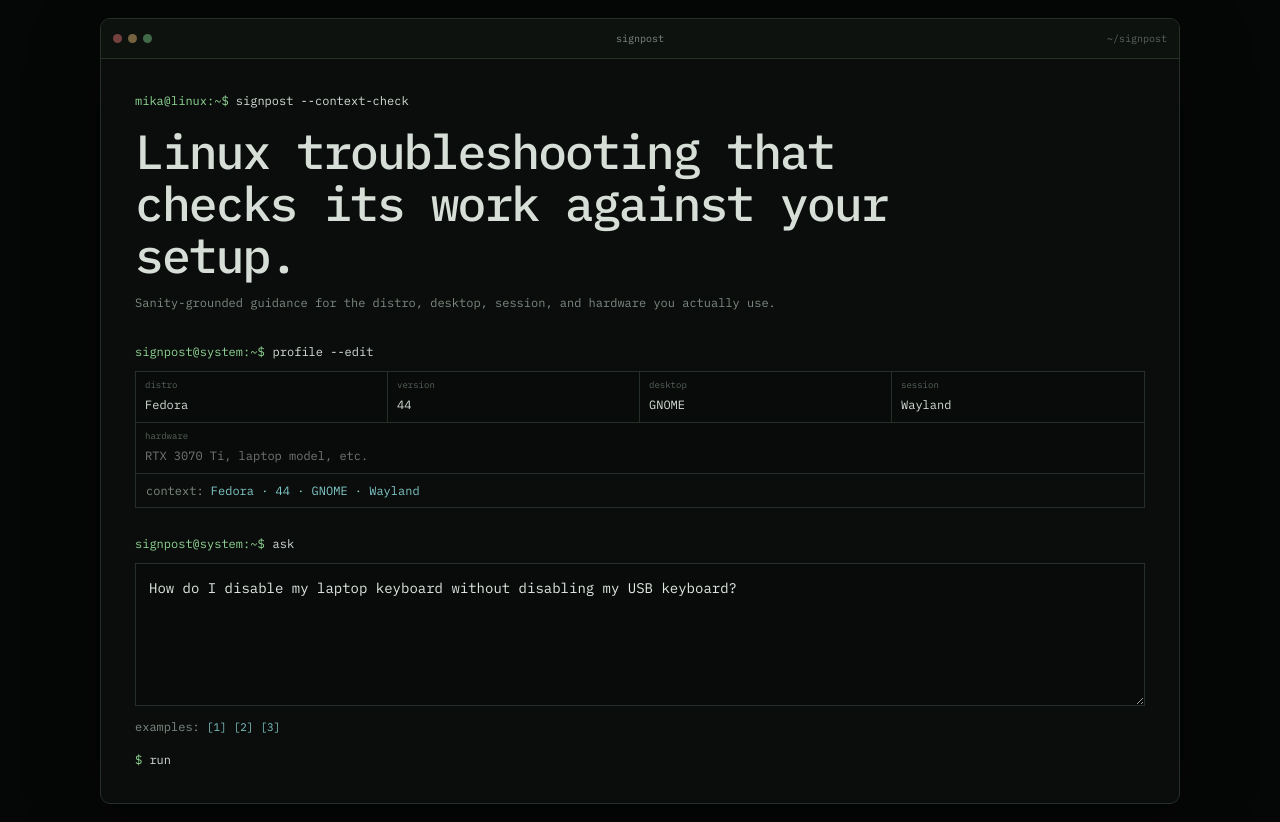
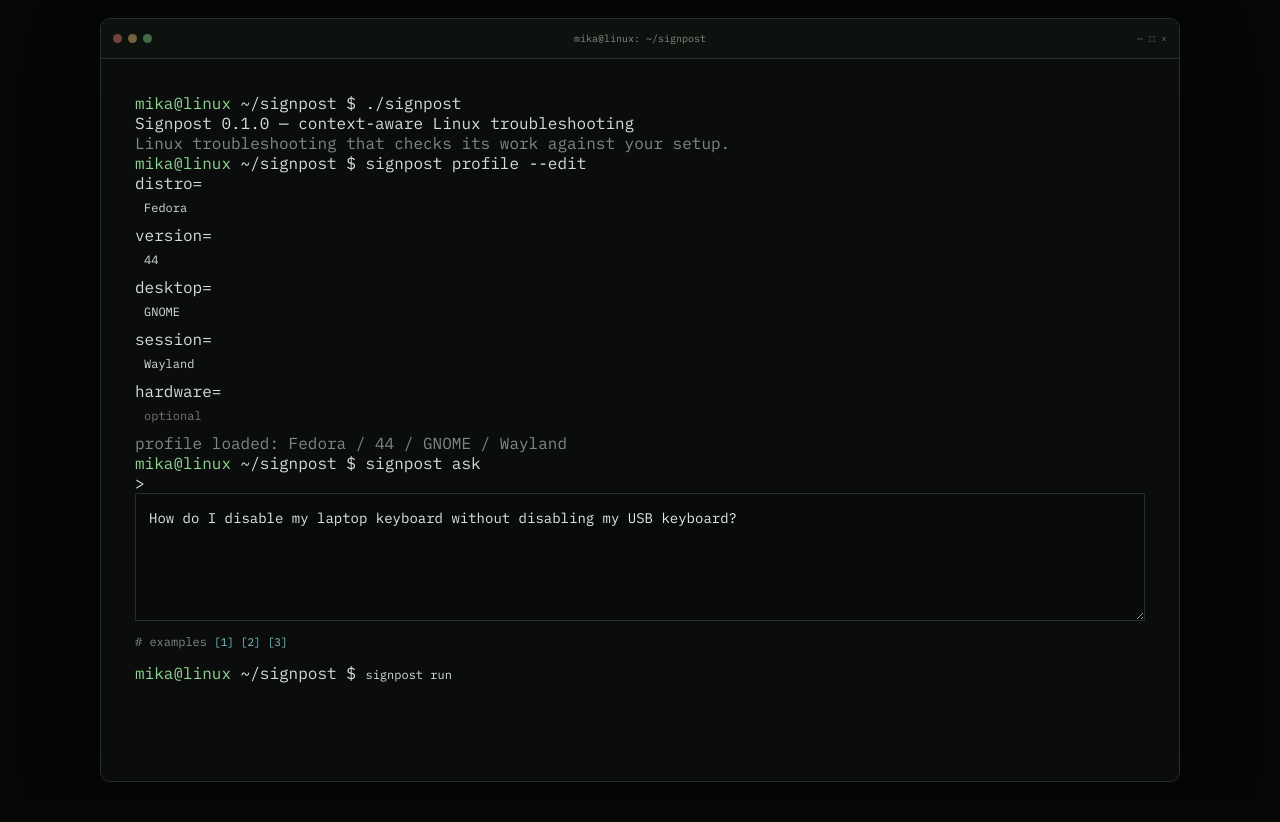
Before and after one commit to miflow13/signpost, a Next.js app: page / in a window 1280 px wide. After the commit the page ends 800 px from the top, so only its background shows below. Built offline with nearby package versions, Linux system fonts and the light colour scheme.

Commit message:
style: make Signpost read like a real terminal session

```diff
--- a/app/page.tsx
+++ b/app/page.tsx
@@ -67,7 +67,7 @@
   const [meta, setMeta] = useState<{contextMs:number; modelMs:number; totalMs:number; steps:number; toolCalls:number} | null>(null);
 
   const profileSummary = useMemo(
-    () => [profile.distro, profile.version, profile.desktop, profile.session].filter(Boolean).join(' · '),
+    () => [profile.distro, profile.version, profile.desktop, profile.session].filter(Boolean).join(' / '),
     [profile],
   );
 
@@ -116,118 +116,117 @@
       <section className="terminal" aria-label="Signpost terminal">
         <header className="terminal-titlebar">
           <div className="window-controls" aria-hidden="true"><span/><span/><span/></div>
-          <span>signpost</span>
-          <span>~/signpost</span>
+          <span>mika@linux: ~/signpost</span>
+          <span>— □ ×</span>
         </header>
 
         <div className="terminal-body">
-          <div className="boot">
-            <div><span className="prompt">mika@linux:~$</span> signpost --context-check</div>
-            <div className="headline">Linux troubleshooting that checks its work against your setup.</div>
-            <div className="muted">Sanity-grounded guidance for the distro, desktop, session, and hardware you actually use.</div>
+          <div className="line">
+            <span className="prompt">mika@linux</span><span className="cwd"> ~/signpost</span><span className="shell"> $ </span>
+            <span>./signpost</span>
+          </div>
+          <div className="stdout">Signpost 0.1.0 — context-aware Linux troubleshooting</div>
+          <div className="stdout dim">Linux troubleshooting that checks its work against your setup.</div>
+          <div className="blank"/>
+
+          <form onSubmit={submit}>
+            <div className="line">
+              <span className="prompt">mika@linux</span><span className="cwd"> ~/signpost</span><span className="shell"> $ </span>
+              <span>signpost profile --edit</span>
             </div>
 
-          <form onSubmit={submit}>
-            <div className="command-line">
-              <span className="prompt">signpost@system:~$</span>
-              <span>profile --edit</span>
-            </div>
-
-            <div className="profile-grid">
-              <label>
-                <span>distro</span>
-                <input value={profile.distro} onChange={(e) => update('distro', e.target.value)} />
+            <div className="config-block" aria-label="System profile">
+              <label className="config-line">
+                <span className="config-key">distro</span><span className="equals">=</span>
+                <input aria-label="Distribution" value={profile.distro} onChange={(e) => update('distro', e.target.value)} />
               </label>
-              <label>
-                <span>version</span>
-                <input value={profile.version} onChange={(e) => update('version', e.target.value)} />
+              <label className="config-line">
+                <span className="config-key">version</span><span className="equals">=</span>
+                <input aria-label="Version" value={profile.version} onChange={(e) => update('version', e.target.value)} />
               </label>
-              <label>
-                <span>desktop</span>
-                <input value={profile.desktop} onChange={(e) => update('desktop', e.target.value)} />
+              <label className="config-line">
+                <span className="config-key">desktop</span><span className="equals">=</span>
+                <input aria-label="Desktop or compositor" value={profile.desktop} onChange={(e) => update('desktop', e.target.value)} />
               </label>
-              <label>
-                <span>session</span>
-                <input value={profile.session} onChange={(e) => update('session', e.target.value)} />
+              <label className="config-line">
+                <span className="config-key">session</span><span className="equals">=</span>
+                <input aria-label="Session" value={profile.session} onChange={(e) => update('session', e.target.value)} />
               </label>
-              <label className="hardware-field">
-                <span>hardware</span>
+              <label className="config-line">
+                <span className="config-key">hardware</span><span className="equals">=</span>
                 <input
-                  placeholder="RTX 3070 Ti, laptop model, etc."
+                  aria-label="Hardware notes"
+                  placeholder="optional"
                   value={profile.hardware}
                   onChange={(e) => update('hardware', e.target.value)}
                 />
               </label>
             </div>
 
-            <div className="context-line">
-              <span className="dim">context:</span> {profileSummary || 'incomplete'}
-              {profile.hardware ? <span className="dim"> · {profile.hardware}</span> : null}
+            <div className="stdout dim">profile loaded: {profileSummary || 'incomplete'}{profile.hardware ? ` / ${profile.hardware}` : ''}</div>
+            <div className="blank"/>
+
+            <div className="line">
+              <span className="prompt">mika@linux</span><span className="cwd"> ~/signpost</span><span className="shell"> $ </span>
+              <span>signpost ask</span>
             </div>
-
-            <div className="command-line question-command">
-              <span className="prompt">signpost@system:~$</span>
-              <span>ask</span>
-            </div>
-
+            <div className="question-line">
+              <span className="continuation">&gt; </span>
               <textarea
                 className="question"
-              rows={5}
+                rows={4}
                 aria-label="Troubleshooting question"
                 value={question}
                 onChange={(e) => setQuestion(e.target.value)}
               />
+            </div>
 
-            <div className="example-line">
-              <span className="dim">examples:</span>
+            <div className="stdout dim example-line">
+              <span># examples </span>
               {examples.map((item, i) => (
                 <button type="button" key={item} onClick={() => setQuestion(item)}>[{i + 1}]</button>
               ))}
             </div>
 
+            <div className="line run-line">
+              <span className="prompt">mika@linux</span><span className="cwd"> ~/signpost</span><span className="shell"> $ </span>
               <button className="run-command" disabled={loading}>
-              <span className="prompt">$</span> {loading ? 'checking context…' : 'run'}
+                {loading ? 'signpost run --checking-context' : 'signpost run'}
               </button>
+            </div>
           </form>
 
           {(loading || error || answer) && (
             <div className="output">
-              <div className="output-rule">── signpost output ─────────────────────────────────────────────</div>
-
               {loading && (
-                <div className="loading-line">
-                  <span className="prompt">signpost&gt;</span> reading sources and checking applicability
-                  <span className="dots">...</span>
-                </div>
+                <>
+                  <div className="stdout"><span className="info">[info]</span> querying Sanity Context Knowledge Base...</div>
+                  <div className="stdout"><span className="info">[info]</span> checking applicability against {profileSummary}<span className="dots">...</span></div>
+                </>
               )}
 
               {error && (
-                <div className="error">
-                  <div><span className="error-mark">!</span> request failed</div>
-                  <p>{error}</p>
-                  <small>Check your Sanity Context connection and selected model provider.</small>
-                </div>
+                <>
+                  <div className="stdout error"><span>[error]</span> request failed</div>
+                  <div className="stdout error-detail">{error}</div>
+                </>
               )}
 
               {meta && (
-                <div className="perf">
-                  <span>{(meta.totalMs / 1000).toFixed(1)}s total</span>
-                  <span>{(meta.contextMs / 1000).toFixed(1)}s context</span>
-                  <span>{(meta.modelMs / 1000).toFixed(1)}s model</span>
-                  <span>{meta.steps} steps</span>
-                  <span>{meta.toolCalls} tool calls</span>
+                <div className="stdout dim">
+                  [done] {meta.steps} steps · {meta.toolCalls} tool calls · {(meta.totalMs / 1000).toFixed(1)}s total · {(meta.contextMs / 1000).toFixed(1)}s context · {(meta.modelMs / 1000).toFixed(1)}s model
                 </div>
               )}
 
               {answer && hasStructuredAnswer && (
                 <div className="answer-document">
                   {(rightDirection || whyItFits) && (
-                    <section className="answer-section direction-section">
-                      <div className="section-label direction-label">✓ RIGHT_DIRECTION</div>
+                    <section className="answer-section">
+                      <div className="stdout success">[ok] right_direction</div>
                       {rightDirection && <div className="section-copy"><SectionCopy markdown={rightDirection.body}/></div>}
                       {whyItFits && (
                         <div className="why-panel">
-                          <div className="subsection-label">WHY_IT_FITS</div>
+                          <div className="stdout success">[ok] why_it_fits</div>
                           <SectionCopy markdown={whyItFits.body}/>
                         </div>
                       )}
@@ -235,27 +234,24 @@
                   )}
 
                   {wrongTurns && (
-                    <section className="answer-section wrong-section">
-                      <div className="section-label wrong-label">! WRONG_TURNS</div>
+                    <section className="answer-section">
+                      <div className="stdout warn">[skip] wrong_turns</div>
                       <div className="section-copy"><SectionCopy markdown={wrongTurns.body}/></div>
                     </section>
                   )}
 
-                  {(confidence || sources) && (
-                    <div className="answer-footer">
                   {confidence && (
-                        <section className="meta-section">
-                          <div className="meta-label">CONFIDENCE</div>
+                    <section className="answer-section meta-section">
+                      <div className="stdout meta">[meta] confidence</div>
                       <SectionCopy markdown={confidence.body}/>
                     </section>
                   )}
+
                   {sources && (
-                        <section className="meta-section">
-                          <div className="meta-label">SOURCES</div>
+                    <section className="answer-section meta-section">
+                      <div className="stdout meta">[meta] sources</div>
                       <SectionCopy markdown={sources.body}/>
                     </section>
-                      )}
-                    </div>
                   )}
                 </div>
               )}
@@ -265,7 +261,13 @@
               )}
 
               {!loading && !error && answer && (
-                <div className="return-prompt"><span className="prompt">mika@linux:~$</span><span className="cursor" aria-hidden="true"/></div>
+                <>
+                  <div className="blank"/>
+                  <div className="line return-prompt">
+                    <span className="prompt">mika@linux</span><span className="cwd"> ~/signpost</span><span className="shell"> $ </span>
+                    <span className="cursor" aria-hidden="true"/>
+                  </div>
+                </>
               )}
             </div>
           )}
```
Lines whose indentation alone changed are shown as unchanged.
